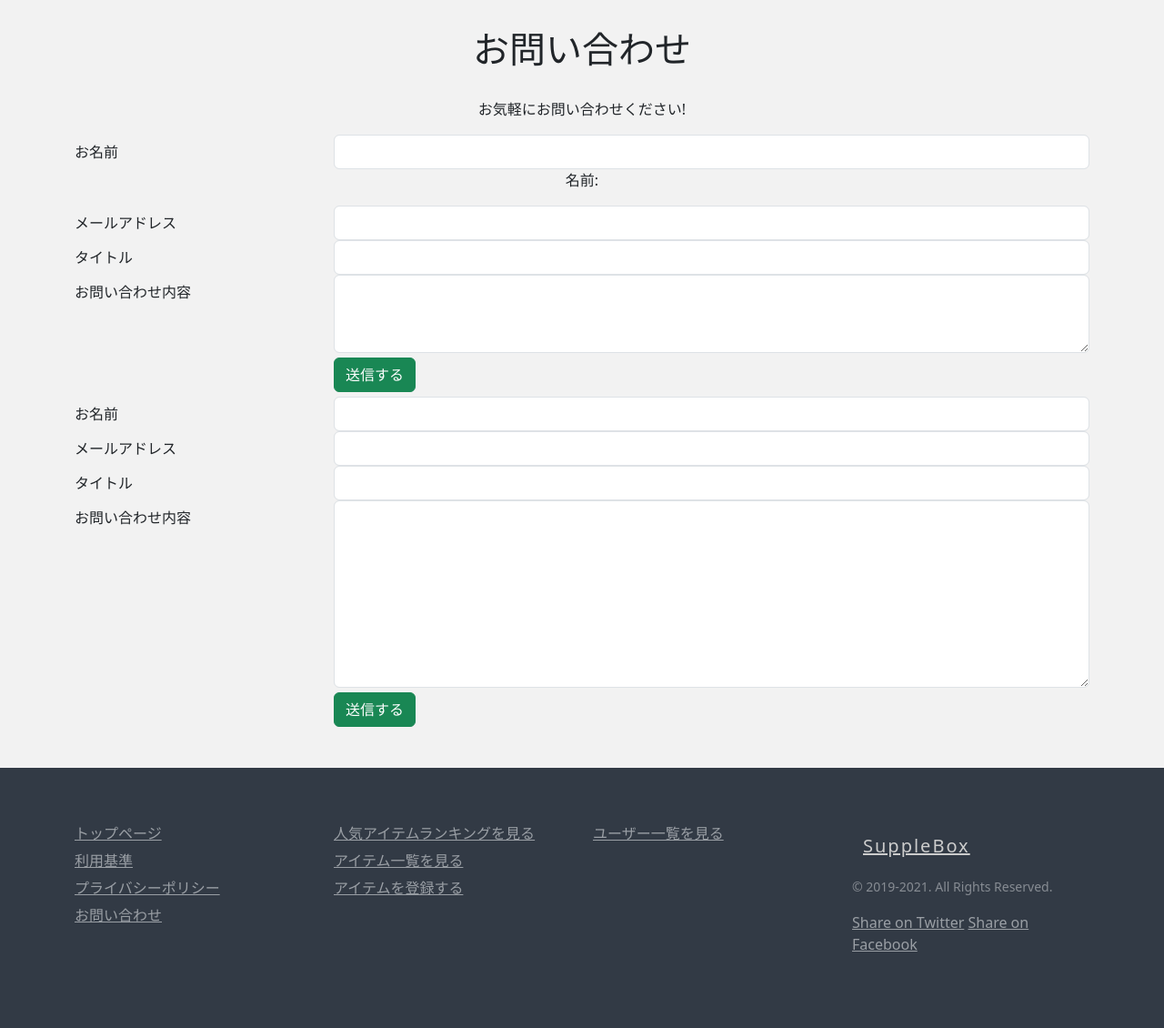
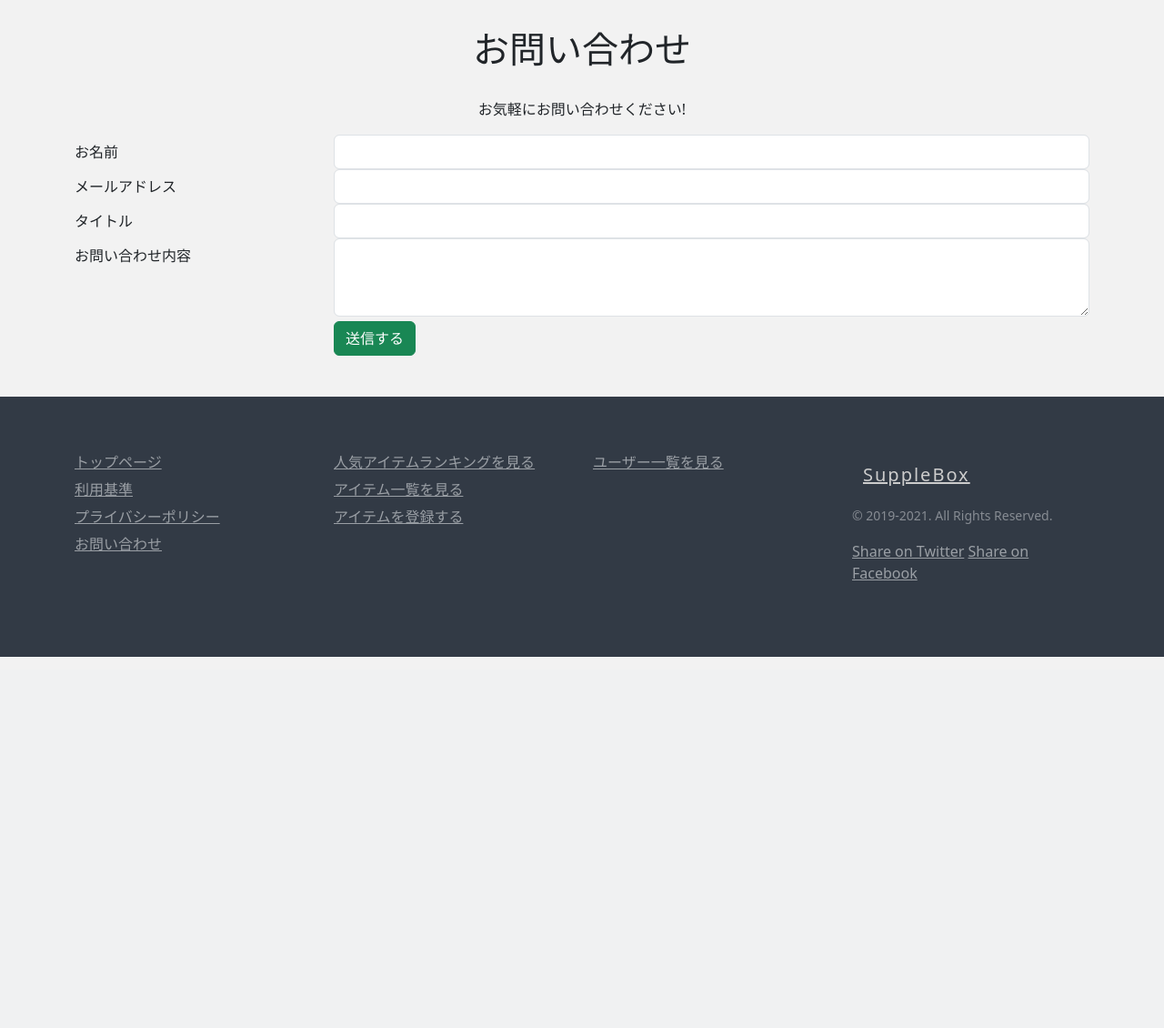
Before and after one commit to yuki0920/supplebox, a Rails app: page /contacts in a window 1280 px wide. Shown: the part 64-1194 px from the top of the page at 91% size. After the commit the page ends 800 px from the top, so only its background shows below. Run offline with Rails 7, Linux system fonts and the light colour scheme; style sheets or scripts are compiled from the project's sources; parts of the project's set-up code (start-up, migrations or seed data) failed here and were passed over; some libraries are stand-ins or nearby versions.

Commit message:
vueによるフォームを実装した

```diff
--- a/app/controllers/contacts_controller.rb
+++ b/app/controllers/contacts_controller.rb
@@ -1,12 +1,19 @@
 # frozen_string_literal: true
 
 class ContactsController < ApplicationController
+  skip_forgery_protection only: :create
+
   def new
-    @contact = Contact.new
+    # @contact = Contact.new
   end
 
   def create
-    @contact = current_user.contacts.build(contact_params)
+    binding.pry
+    if current_user
+      @contact = current_user.contacts.build(contact_params)
+    else
+      @contact = Contact.new(contact_params)
+    end
 
     if @contact.save
       ContactMailer.creation_email(@contact).deliver_now
--- a/app/javascript/ContactMessage.vue
+++ b/app/javascript/ContactMessage.vue
@@ -8,30 +8,28 @@
         <div class="col-sm-9">
           <input v-model="name" type="text" class="form-control" id="contact_name">
         </div>
-        <!-- NOTE: 双方向バインディング検証用 -->
-        <p>名前: {{ name }}</p>
       </div>
       <div class="form-group row">
         <label for="contact_email" class="col-sm-3 col-form-label">メールアドレス</label>
         <div class="col-sm-9">
-          <input type="email" class="form-control" id="contact_email">
+          <input v-model="email" type="email" class="form-control" id="contact_email">
         </div>
       </div>
       <div class="form-group row">
         <label for="contact_title" class="col-sm-3 col-form-label">タイトル</label>
         <div class="col-sm-9">
-          <input type="text" class="form-control" id="contact_title">
+          <input v-model="title" type="text" class="form-control" id="contact_title">
         </div>
       </div>
       <div class="form-group row">
         <label for="contact_content" class="col-sm-3 col-form-label">お問い合わせ内容</label>
         <div class="col-sm-9">
-          <textarea class="form-control" id="contact_content" rows="3"></textarea>
+          <textarea v-model="content" class="form-control" id="contact_content" rows="3"></textarea>
         </div>
       </div>
       <div class="form-group row justify-content-end">
         <div class="col-sm-9">
-          <button type="submit" class="btn btn-success">送信する</button>
+          <button type="submit" class="btn btn-success" @click="submitForm">送信する</button>
         </div>
       </div>
     </form>
@@ -39,6 +37,8 @@
 </template>
 
 <script>
+import axios from 'axios'
+
 export default {
   data() {
     return {
@@ -46,6 +46,18 @@ export default {
       email: "",
       title: "",
       content: ""
+    }
+  },
+  methods: {
+    submitForm() {
+      const formData = {
+        'name':  this.name,
+        'email':  this.email,
+        'title':  this.title,
+        'content':  this.content
+      }
+
+      axios.post('/contacts', formData )
     }
   }
 }
--- a/app/views/contacts/new.html.haml
+++ b/app/views/contacts/new.html.haml
@@ -4,31 +4,31 @@
 
 #contact_message
 
-/ お問い合わせ入力フォーム
-= form_for @contact do |f|
-  / エラーメッセージ
-  = render 'layouts/error_messages', model: f.object
-  / お名前
-  .form-group.row
-    = f.label :name, 'お名前 ', class:'col-md-3 col-form-label'
-    .col-md-9
-      = f.text_field :name, class: "form-control"
-  / メールアドレス
-  .form-group.row
-    = f.label :email, 'メールアドレス ', class:'col-md-3 col-form-label'
-    .col-md-9
-      = f.text_field :email, class: "form-control"
-  / タイトル
-  .form-group.row
-    = f.label :title, 'タイトル ', class:'col-md-3 col-form-label'
-    .col-md-9
-      = f.text_field :title, class: "form-control"
-  / お問い合わせ
-  .form-group.row
-    = f.label :content, 'お問い合わせ内容 ', class:'col-md-3 col-form-label'
-    .col-md-9
-      = f.text_area :content, class: "form-control", rows: "8"
-  / 確認ボタン
-  .form-group.row.justify-content-end
-    .col-md-9
-      = f.submit '送信する', class: 'btn btn-success'
+-# / お問い合わせ入力フォーム
+-# = form_for @contact do |f|
+-#   / エラーメッセージ
+-#   = render 'layouts/error_messages', model: f.object
+-#   / お名前
+-#   .form-group.row
+-#     = f.label :name, 'お名前 ', class:'col-md-3 col-form-label'
+-#     .col-md-9
+-#       = f.text_field :name, class: "form-control"
+-#   / メールアドレス
+-#   .form-group.row
+-#     = f.label :email, 'メールアドレス ', class:'col-md-3 col-form-label'
+-#     .col-md-9
+-#       = f.text_field :email, class: "form-control"
+-#   / タイトル
+-#   .form-group.row
+-#     = f.label :title, 'タイトル ', class:'col-md-3 col-form-label'
+-#     .col-md-9
+-#       = f.text_field :title, class: "form-control"
+-#   / お問い合わせ
+-#   .form-group.row
+-#     = f.label :content, 'お問い合わせ内容 ', class:'col-md-3 col-form-label'
+-#     .col-md-9
+-#       = f.text_area :content, class: "form-control", rows: "8"
+-#   / 確認ボタン
+-#   .form-group.row.justify-content-end
+-#     .col-md-9
+-#       = f.submit '送信する', class: 'btn btn-success'
--- a/package.json
+++ b/package.json
@@ -14,6 +14,7 @@
     "@storybook/addon-essentials": "^6.1.15",
     "@storybook/addon-links": "^6.1.15",
     "@storybook/vue": "^6.1.15",
+    "axios": "^0.21.1",
     "babel-loader": "^8.2.2",
     "chromatic": "^5.6.1",
     "webpack-dev-server": "^3.11.1"
```
